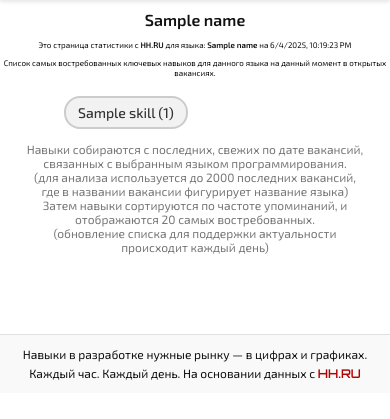
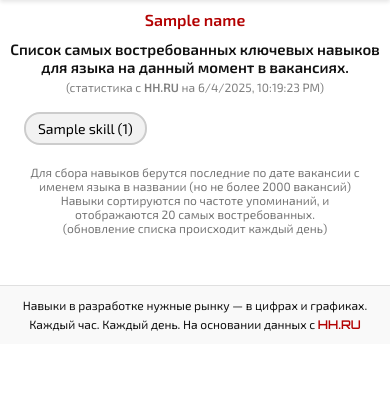
Before and after one commit to r-kh/HotSkills, a Python web app: template templates/lang.html in a window 390 px wide. Shown: the part 69-488 px from the top of the page. Run offline with Jinja, Linux system fonts and the light colour scheme; the template is opened without the code that fills it: most values are stand-ins (such as "Sample title", 1, 10 or a date in 2020).

Commit message:
Обновление стилей: - увеличен размер графика по языкам - улучшена адаптивная верстка
Остались задачи:
- исправить отображение daily-графика с учётом часовых поясов (UTC → JST)
- реализовать кнопки переключения между DAILY и HOURLY графиками

```diff
--- a/static/styles.css
+++ b/static/styles.css
@@ -1,38 +1,29 @@
-/* Orbitron 600 */
-@font-face {
-    font-family: 'Orbitron';
-    src: url('/static/fonts/Orbitron-SemiBold.ttf') format('truetype');
-    font-weight: 600;
-    font-style: normal;
-    font-display: swap;
-}
+/*!* Orbitron 600 *!*/
+/*@font-face {*/
+/*    font-family: 'Orbitron';*/
+/*    src: url('/static/fonts/Orbitron-SemiBold.ttf') format('truetype');*/
+/*    font-weight: 600;*/
+/*    font-style: normal;*/
+/*    font-display: swap;*/
+/*}*/
 
-/* Exo 2 400 */
-@font-face {
-    font-family: 'Exo 2';
-    src: url('/static/fonts/Exo2-Regular.ttf') format('truetype');
-    font-weight: 400;
-    font-style: normal;
-    font-display: swap;
-}
+/*!* Exo 2 400 *!*/
+/*@font-face {*/
+/*    font-family: 'Exo 2';*/
+/*    src: url('/static/fonts/Exo2-Regular.ttf') format('truetype');*/
+/*    font-weight: 400;*/
+/*    font-style: normal;*/
+/*    font-display: swap;*/
+/*}*/
 
-/* Exo 2 500 */
-@font-face {
-    font-family: 'Exo 2';
-    src: url('/static/fonts/Exo2-Medium.ttf') format('truetype');
-    font-weight: 500;
-    font-style: normal;
-    font-display: swap;
-}
-
-/* Exo 2 600 */
-@font-face {
-    font-family: 'Exo 2';
-    src: url('/static/fonts/Exo2-SemiBold.ttf') format('truetype');
-    font-weight: 600;
-    font-style: normal;
-    font-display: swap;
-}
+/*!* Exo 2 600 *!*/
+/*@font-face {*/
+/*    font-family: 'Exo 2';*/
+/*    src: url('/static/fonts/Exo2-SemiBold.ttf') format('truetype');*/
+/*    font-weight: 600;*/
+/*    font-style: normal;*/
+/*    font-display: swap;*/
+/*}*/
 
 
 /* Обнуляем html и body, чтобы сделать стартовую точку максимально "чистой" и одинаковой во всех браузерах. */
@@ -130,7 +121,6 @@ body {
 /* ===== ГРАФИК ===== */
 /* Заголовок графика */
 .chart-title {
-    /*font-size       : 14px;     !* размер шрифта *!*/
     font-weight     : 600;      /* жирность шрифта - 400 - обычный, 600 - полужирный, 900 - очень жирный */
     margin-top      : 8px;     /* это отступ сверху */
     margin-bottom   : 8px;      /* это отступ снизу */
@@ -138,47 +128,53 @@ body {
 
 /* (Заголовок графика) Информация в скобках */
 .title-sub {
-    font-weight: 400;
+    font-weight     : 400;
     color           : #808080;
     font-size       : 15px;
-    /*display: block;*/
-    /*margin-top: 4px; !* по желанию *!*/
 }
 
 /* Контейнер графика */
 .chart-container {
-    margin          : auto;   /* 0 - внешние отступы сверху и снизу; auto - слева и справа*/
+    margin          : auto;     /* 0 - внешние отступы сверху и снизу; auto - слева и справа*/
     padding         : 10px;
-    max-width       : 1400px;
+    max-width       : 1400px;   /* Ограничение ширины (отталкивался от мониторов 1366x768 - там смотрится гармонично) */
     display         : flex;     /* Включает флексбокс, чтобы элементы внутри (img, div, текст и т.д.) шли в одну строку по горизонтали (по умолчанию flex-direction: row). */
     justify-content : center;   /* Горизонтальное выравнивание: всё содержимое будет по центру контейнера. */
     align-items     : center;   /* Вертикальное выравнивание: элементы по центру высоты контейнера (если есть высота). */
-    /*margin-top      : -6px;     !* Поднимает контейнер чуть выше (удаляет "пустое" пространство сверху). *!*/
 }
 
 /* Сам график */
 .chart {
-    height  : 400px;    /* Высота фиксирована: 320 пикселей */
+    height  : 400px;     /* Высота наиболее удобная для графика в варианте с вакансиями */
     width   : 100%;      /* Ширина графика составляет 85% от ширины родительского контейнера */
+}
+
+/* График для языков */
+#chart_all_languages {
+    height: 450px !important; /* из-за легенды должен быть выше */
 }
 
 
 /* ===== ПРУФЛИНКИ ПОД ТАБЛИЦАМИ ===== */
 
+/* Доп.информация под графиком */
 .chart-source {
     font-size       : 12px;
     color           : #777;
     margin-top      : 5px;
-    width: 100%; /* заставляем <p> растянуться */
-    display: block;
-    /*margin-left     : auto; !* сдвигает элемент вправо *!*/
+    width           : 100%; /* заставляем <p> растянуться */
+    display         : block;
     text-align      : center; /* Добавь это для центрирования */
-    margin-bottom   : 40px; /* Отступ снизу — чтобы элементы ниже не прилипали слишком близко. */
+    margin-bottom   : 60px; /* Отступ снизу — чтобы элементы ниже не прилипали слишком близко. */
 }
+
+/* Стилизация ссылок */
 .chart-source a {
     color: #777;
     text-decoration: underline;
 }
+
+/* Поведение ссылок при наведении */
 .chart-source a:hover {
     color: #b30000;
 }
@@ -187,12 +183,15 @@ body {
 
 
 /* ===== СПИСОК ТЕГОВ НАВЫКОВ ===== */
+
+/* Основной контейнер */
 .skills-tag-list {
     display         : flex;         /* Используем флексбокс для выравнивания тегов в строку */
     flex-wrap       : wrap;         /* Разрешаем перенос тегов на следующую строку, если они не помещаются */
     gap             : 10px;         /* Отступ между тегами — и по горизонтали, и по вертикали */
     list-style      : none;         /* Убираем маркеры (точки) у <li> элементов */
-    margin-top      : 10px;         /* Отступ сверху от предыдущего блока */
+    margin-top      : 30px;         /* Отступ сверху от предыдущего блока */
+    margin-bottom   : 30px;         /* Отступ сверху от предыдущего блока */
     justify-content : center;       /* Горизонтальное выравнивание: всё содержимое будет по центру контейнера. */
 }
 
@@ -200,9 +199,9 @@ body {
 .skill-tag {
     background-color    : #f2f2f2;                      /* фоновый цвет тега; */
     border              : 2px solid #ccc;               /* тонкая рамка; */
-    color               : #333;                         /* цвет текста; */
+    color               : black;                         /* цвет текста; */
     font-size           : 14px;                         /* размер текста; */
-    font-weight         : 500;                          /* Жирный текст */
+    font-weight         : 400;                          /* Жирный текст */
     padding             : 6px 12px;                     /* внутренние отступы — добавляют «воздуха» внутри тега; */
     border-radius       : 16px;                         /* скругление углов (16px — делает его похожим на капсулу/пилюлю); */
     transition          : background-color 0.2s ease;   /* плавная анимация изменения цвета при наведении (если будет :hover). */
@@ -222,7 +221,7 @@ body {
   border            : 1px solid #ccc;               /* Тонкая светло-серая рамка вокруг таблицы */
   border-radius     : 4px;                          /* Скругление углов таблицы */
   box-shadow        : 0 2px 8px rgba(0, 0, 0, 0.08);/* Мягкая тень для объёмности */
-  margin            : 40px auto;          /* Отступ сверху/снизу 40px, по центру по горизонтали */
+  margin            : 25px auto 10px;               /* Отступ сверху 25, слева/справа auto, снизу 10 */
   max-width         : 1400px;                       /* Максимальная ширина таблицы */
   overflow          : hidden;                       /* Обрезает всё, что выходит за границы таблицы (например, тени) */
   background-color  : #fff;                         /* Белый фон таблицы */
@@ -401,9 +400,12 @@ body {
 /* ============================ АДАПТИВНАЯ ВЕРСТКА ============================ */
 @media (max-width: 720px) {
 
+
+    /* === Базовый размер шрифта для всего документа (mobile) === */
     body {
         font-size   : 8px;
     }
+
 
     /* ===== ШАПКА САЙТА (mobile) ===== */
     .site-header {
@@ -421,44 +423,61 @@ body {
     /* Над графиками и таблицами */
     .chart-title {
         font-size   : 15px; /* Размер текста заголовка */
-    /*    margin-top  : 22px; !* Внешний отступ сверху *!*/
-    /*    font-weight : 500;  !* Толщина шрифта *!*/
     }
 
     /* (Над графиками и таблицами) в скобках */
     .title-sub {
-        display: block;
-        margin-top: 4px;
-        font-weight: 400;
-        font-size: 12px; /* по желанию */
+        display     : block;
+        margin-top  : 4px;
+        font-weight : 400;
+        font-size   : 12px;
     }
 
 
-    /*!* ===== ГРАФИК (mobile)  ===== *!*/
+    /* ===== ГРАФИК (mobile)  ===== */
 
+    /* Контейнер графика */
+    .chart-container {
+        padding: 5px 5px 0 0;     /* Внешний отступ сверху и справа по 5 пикселей */
+    }
 
     /* Сам график */
     .chart {
         height  : 300px;    /* Высота фиксирована: 260 пикселей (совпадает с надписью с боку "количество открытых вакансий") */
-    /*    width   : 100%;     !* Ширина графика 100% *!*/
-    /*    padding : 0 16px;   !* Отступ от экрана слева для маленьких экранов *!*/
     }
 
-    /* === ТАБЛИЦА === *//
+    /* Доп.информация под графиком */
+    .chart-source {
+        margin-top    : 0px;   /* Внешний отступ сверху от предыдущего блока */
+        margin-bottom : 40px;  /* Внешний отступ сверху от предыдущего блока */
+    }
+
+
+    /* === ТАБЛИЦА (mobile) === */
+
+    /* Обёртка таблицы зарплат */
+    .salary-table-wrapper {
+        margin-top    : 0px;
+        margin-bottom : 5px;
+    }
+
+    /* Таблица зарплат */
     .salary-table {
         font-size: 9px;
     }
 
+    /* Ячейки таблицы зарплат (заголовки и данные) */
     .salary-table th,
     .salary-table td {
-        padding: 4px 4px; /* по желанию: уменьшение отступов */
+        padding: 4px 4px; /* уменьшение отступов */
     }
 
+    /* Иконки языков в таблице зарплат */
     .salary-table img {
-        width: 18px; /* уменьшение иконок языков */
-        height: auto;
+        width       : 18px; /* уменьшение иконок языков */
+        height      : auto;
         margin-right: 4px;
-        padding: 4px 4px;
+        padding     : 4px 4px;
     }
 
     /* Добавляем иконку сортировки */
@@ -471,13 +490,27 @@ body {
         font-size: 8px;
     }
 
+    /* Стилизация иконки сортировки по убыванию в заголовке таблицы */
     .salary-table th.sort-desc::after {
         font-size: 8px;
+    }
+
+    /* Стили для каждой вкладки */
+    .salary-table-wrapper .tab {
+        padding: 7px 15px; /* Отступ внутри вкладки */
+    }
+
+    /* ===== СПИСОК ТЕГОВ НАВЫКОВ ===== */
+    .skills-tag-list {
+        padding: 0;
+        margin-top: 10px;
+        margin-bottom: 20px;
     }
 
     /* ===== СТАТИЧНЫЙ ФУТЕР ===== */
     /* Уменьшаем шрифт в футере и отступ от низа экрана на мобильных */
     .footer {
+        margin-top      : 10px;  /* Внешний отступ сверху от предыдущего блока */
         font-size       : 12px; /* Уменьшаем размер шрифта */
         line-height     : 0.6;  /* вертикальный интервал между строками */
         margin-bottom   : 10px; /* пространство от футера до края экрана */
--- a/templates/base.html
+++ b/templates/base.html
@@ -17,13 +17,13 @@
 <!--    <link rel="icon" type="image/png" href="/favicon.png">-->
 
     <!-- шрифт логотипа -->
-    <link rel="preload" href="/static/fonts/Orbitron-SemiBold.ttf" as="font" type="font/ttf" crossorigin="anonymous">
-<!--    <link href="https://fonts.googleapis.com/css2?family=Orbitron:wght@600&display=swap" rel="stylesheet">-->
+<!--    <link rel="preload" href="/static/fonts/Orbitron-SemiBold.ttf" as="font" type="font/ttf" crossorigin="anonymous">-->
+    <link href="https://fonts.googleapis.com/css2?family=Orbitron:wght@600&display=swap" rel="stylesheet">
 
     <!-- шрифт сайта по умолчанию (с несколькими весами) -->
-    <link rel="preload" href="/static/fonts/Exo2-Regular.ttf" as="font" type="font/ttf" crossorigin="anonymous">
-    <link rel="preload" href="/static/fonts/Exo2-SemiBold.ttf" as="font" type="font/ttf" crossorigin="anonymous">
-<!--    <link href="https://fonts.googleapis.com/css2?family=Exo+2:wght@400;500;600&display=swap" rel="stylesheet">-->
+<!--    <link rel="preload" href="/static/fonts/Exo2-Regular.ttf" as="font" type="font/ttf" crossorigin="anonymous">-->
+<!--    <link rel="preload" href="/static/fonts/Exo2-SemiBold.ttf" as="font" type="font/ttf" crossorigin="anonymous">-->
+    <link href="https://fonts.googleapis.com/css2?family=Exo+2:wght@400;600&display=swap" rel="stylesheet">
 
     <!-- Подключение основного CSS-файла со стилями -->
     <link rel="stylesheet" href="/static/styles.css">
--- a/templates/index.html
+++ b/templates/index.html
@@ -113,9 +113,9 @@
 
 
 <!-- Подключение библиотеки Plotly для отображения графиков. Если удалить, графики не будут отображаться, так как эта библиотека не будет загружена. -->
-<!--<script defer src="https://cdn.plot.ly/plotly-basic-latest.min.js"></script>-->
-<link rel="preload" href="/static/libs/plotly-basic-latest.min.js" as="script">
-<script defer src="/static/libs/plotly-basic-latest.min.js"></script>
+<script defer src="https://cdn.plot.ly/plotly-basic-latest.min.js"></script>
+<!--<link rel="preload" href="/static/libs/plotly-basic-latest.min.js" as="script">-->
+<!--<script defer src="/static/libs/plotly-basic-latest.min.js"></script>-->
 <!-- Подключение JavaScript-файлов (интерактивные элементы, графики, таблицы и т.д.) -->
 <script type="module" src="/static/js/scripts.js" defer></script>
 
--- a/templates/lang.html
+++ b/templates/lang.html
@@ -4,10 +4,19 @@
 
 {% block content %}
 <div class="container">
-    <h1>{{ name }}</h1>
+    <h1 style="color: #b30000;">{{ name }}</h1>
+</div>
+
+
+<!-- Заголовок для навыков. -->
+<div class="chart-title">
+    Список самых востребованных ключевых навыков для языка на данный момент в вакансиях.<br>
     <!-- Информирование о статистике с HH.RU на текущую дату/время -->
-    <p>Это страница статистики с <strong>HH.RU</strong> для языка: <strong>{{ name }}</strong> на <span id="current-datetime"></span></p>
-    <p>Список самых востребованных ключевых навыков для данного языка на данный момент в открытых вакансиях.</p>
+    <span class="title-sub">(cтатистика с <strong>HH.RU</strong> на <span id="current-datetime"></span>)</span>
+</div>
+
+
+<!-- Навыки со счетчиками упоминаний в вакнсиях (в виде пилюль) -->
 <div class="container-page">
     {% if skills %}
     <ul class="skills-tag-list">
@@ -21,17 +30,17 @@
     <p>Навыки пока не загружены.</p>
     {% endif %}
 </div>
+
+
+<!-- Вспомогательныя информация по навыкам (откуда берётся и как часто обновляется) -->
+<div class="container-page">
+    <p class="chart-source">
+        Для сбора навыков берутся последние по дате вакансии с именем языка в названии (но не более 2000 вакансий)<br>
+        Навыки сортируются по частоте упоминаний, и отображаются 20 самых востребованных.<br>
+        (обновление списка происходит каждый день)
+    </p>
 </div>
 
-<!-- Центровой страничный контейнер ограничивающий ширину (чтобы содержимое при ультра широких экранах не съехало в бок) -->
-<div class="container-page">
-    <p class="chart-source">
-        Навыки собираются с последних, свежих по дате вакансий, связанных с выбранным языком программирования.<br>
-        (для анализа используется до 2000 последних вакансий, где в названии вакансии фигурирует название языка)<br>
-        Затем навыки сортируются по частоте упоминаний, и отображаются 20 самых востребованных.<br>
-        (обновление списка для поддержки актуальности происходит каждый день)
-    </p>
-</div>
 
 <script>
     document.addEventListener('DOMContentLoaded', () => {
```
Also changed, not shown: static/js/charts.js (+20 -7 lines). Lines whose indentation alone changed are shown as unchanged.
